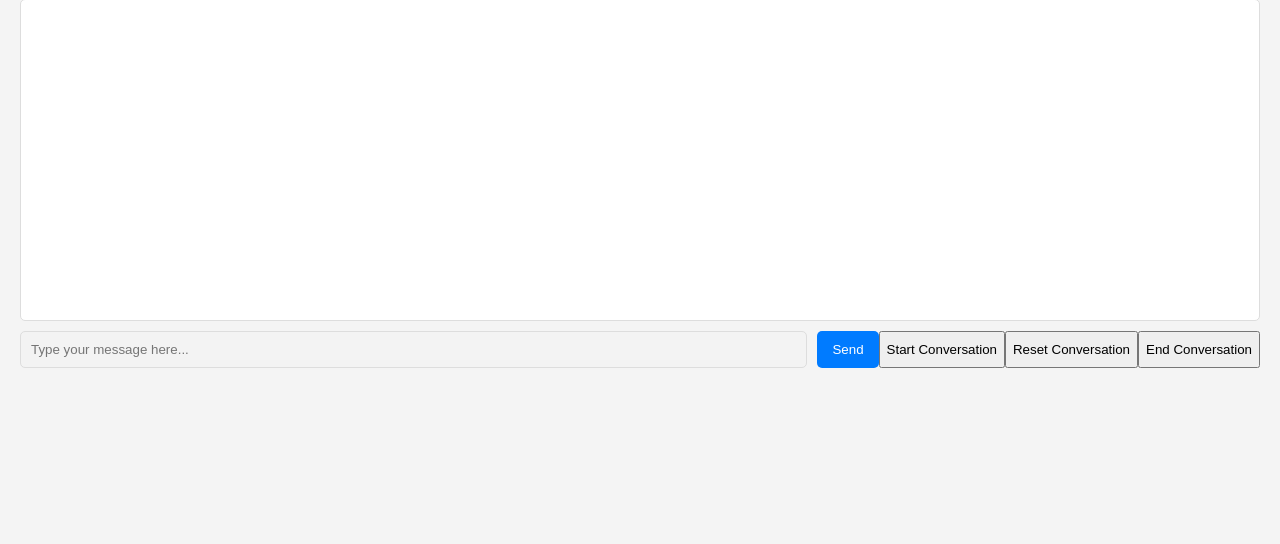
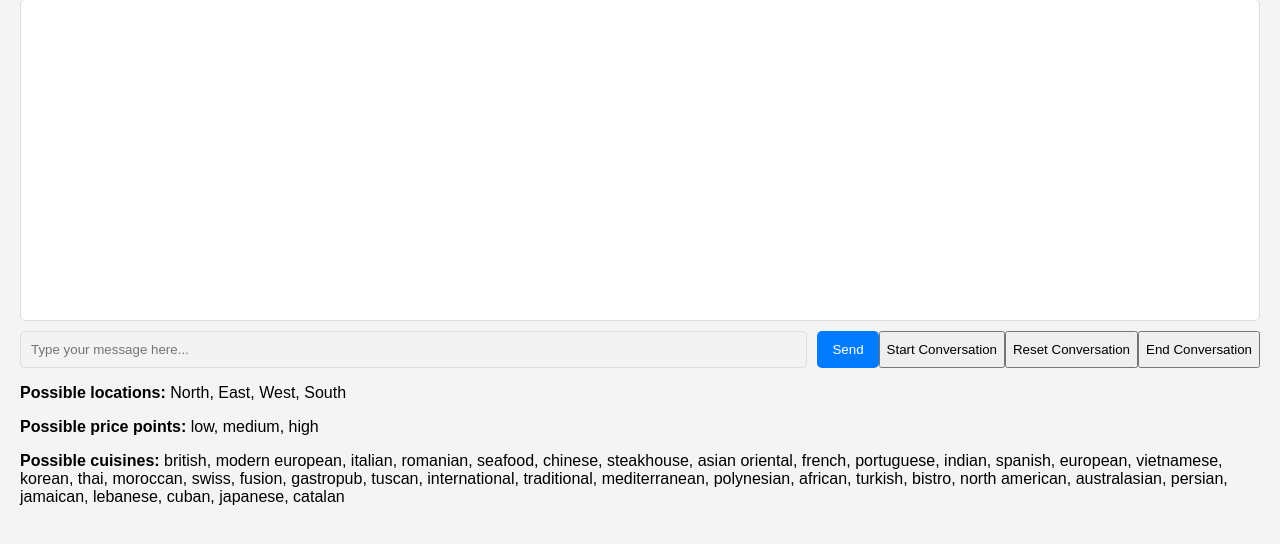
Before and after one commit to DorusKeijzer/MAIR_projects, a Flask app: page / in a window 1280 px wide. Shown: the part 21-565 px from the top of the page. Run offline with Flask 3, Linux system fonts and the light colour scheme; data that the repository does not hold is empty; parts of the project's set-up code (start-up, migrations or seed data) failed here and were passed over.

Commit message:
added options to the forntend

```diff
--- a/assignment_1b/Dialogue_manager.py
+++ b/assignment_1b/Dialogue_manager.py
@@ -28,6 +28,7 @@ class DialogueManager:
             return {"response": initial_response}
         else:
             return {"response": "Conversation already started."}
+
     def continue_conversation(self, user_input):
         """Continue the conversation based on user input."""
         print(f"Continue the conversation based on user input: {user_input}")
--- a/templates/index.html
+++ b/templates/index.html
@@ -1,27 +1,3 @@
-<!--<!DOCTYPE html>-->
-<!--<html lang="en">-->
-<!--<head>-->
-<!--    <meta charset="UTF-8">-->
-<!--    <meta name="viewport" content="width=device-width, initial-scale=1.0">-->
-<!--    <title>Your App</title>-->
-<!--    <link rel="stylesheet" href="{{ url_for('static', filename='css/style.css') }}">-->
-<!--</head>-->
-<!--<body>-->
-<!--    <div class="messages" id="messages"></div> -->
-<!--    <div class="input-container">-->
-<!--        <input type="text" class="user-input" id="userInput" placeholder="Type your message here..."> -->
-<!--        <button class="submit-btn" onclick="sendMessage()">Send</button> -->
-<!---->
-<!--        <button class="reset-btn" onclick="resetConversation()">Reset Conversation</button> -->
-<!--        <button class="end-btn" onclick="endConversation()">End Conversation</button> -->
-<!--    </div>-->
-<!---->
-<!---->
-<!--    <script src="{{ url_for('static', filename='js/script.js') }}"></script>-->
-<!--</body>-->
-<!--</html>-->
-<!---->
-
 <!DOCTYPE html>
 <html lang="en">
 <head>
@@ -40,5 +16,13 @@
         <button class="end-btn" onclick="endConversation()">End Conversation</button>
     </div>
     <script src="{{ url_for('static', filename='js/script.js') }}"></script>
-</body>
+
+    <div class="explanation"><p><b>Possible locations: </b> North, East, West, South</p>
+      <p><b>Possible price points: </b>low, medium, high</p>
+      <p><b>Possible cuisines:</b> british, modern european, italian, romanian, seafood, chinese, steakhouse, asian oriental, french, portuguese, indian, spanish, european, vietnamese, korean, thai, moroccan, swiss, fusion, gastropub, tuscan, international, traditional, mediterranean, polynesian, african, turkish, bistro, north american, australasian, persian, jamaican, lebanese, cuban, japanese, catalan
+
+
+    </div>
+
+  </body>
 </html>
```
Also changed, not shown: 1 other file.
